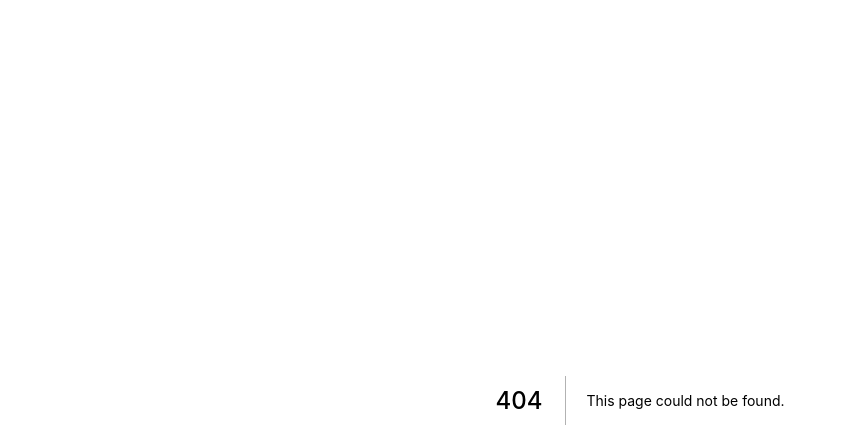
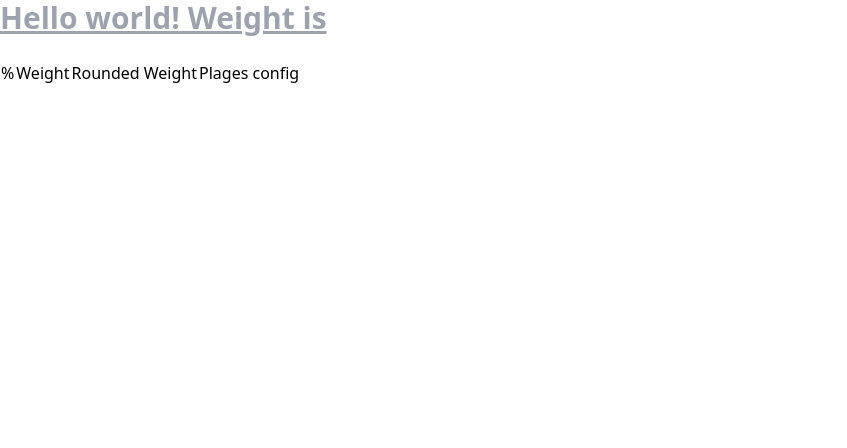
Before and after one commit to macedo/myplatecalculator.app, a Next.js app: page /percentages in a window 1280 px wide. Before the commit this address had no page. Shown: the top 448 px of the page, without its empty margins (0-847 px from the left). Built offline with nearby package versions, Linux system fonts and the light colour scheme.

Commit message:
feat: percentages page

```diff
--- a/pages/index.tsx
+++ b/pages/index.tsx
@@ -1,136 +1,30 @@
 import type { NextPage } from 'next';
 import React, { useEffect, useState } from 'react';
-import { ColumnDef, flexRender, getCoreRowModel, useReactTable } from '@tanstack/react-table';
 import Head from 'next/head';
 
-import calculatePlates from '../src/calculatePlates';
+import {
+  calculatePlates
+} from '../src/calculatePlates';
 
-interface PlatesConfig {
-  [key: number]: number
-}
-
-type RowData= {
-   percentage: number,
-   weight: number,
-   platesConfig: PlatesConfig
-};
-
-type TableProps<TData> = {
-  data: TData[],
-  columns: ColumnDef<TData>[]
-};
-
-const columns: ColumnDef<RowData>[] = [
-  {
-    accessorKey: 'percentage',
-    header: '%',
-    cell: (props) => {
-        return `${props.getValue()}%`;
-    }
-  },
-  {
-    accessorKey: 'weight',
-    header: 'Weight',
-    cell: (props) => {
-       return `${props.getValue()} LB`;
-    }
-  },
-  {
-    accessorKey: 'platesConfig',
-    header: 'Plages config',
-    cell: (props) => {
-      const platesConfig: PlatesConfig = props.getValue() as PlatesConfig;
-
-      const items = [];
-
-      for (let plate in platesConfig) {
-        items.push(<li key={`plate-${plate}`}>{`${platesConfig[plate]} x ${plate} LB`}</li>);
-      }
-
-      return (
-        <ul>
-          {items}
-        </ul>
-      );
-    }
-  }
-];
-
-const Table: Function = ({data, columns}: TableProps<any>): JSX.Element=> {
-  const table = useReactTable<any>({
-    data,
-    columns,
-    getCoreRowModel: getCoreRowModel(),
-  });
-
-  return (
-    <table>
-      <thead>
-        {table.getHeaderGroups().map(headerGroup => (
-          <tr key={headerGroup.id}>
-            {headerGroup.headers.map(header => {
-              return (
-                <td key={header.id}>
-                  {flexRender(
-                    header.column.columnDef.header,
-                    header.getContext()
-                  )}
-                </td>
-              );
-            })}
-          </tr>
-        ))}
-      </thead>
-      <tbody>
-        {table.getRowModel().rows.map(row => {
-          return (
-            <tr key={row.id}>
-              {row.getVisibleCells().map(cell => {
-                return (
-                  <td key={cell.id}>
-                    {flexRender(
-                      cell.column.columnDef.cell,
-                      cell.getContext()
-                    )}
-                  </td>
-                );
-              })}
-            </tr>
-          );
-        })}
-      </tbody>
-    </table>
-  );
-};
-
+const availablePlates: number[][] =  [[45, 10], [35, 10], [25,10], [15, 10], [10, 10], [5, 10]];
 const barbellWeight: number = 45;
-const percentages: number[] = [105, 100, 90 , 80, 70, 60, 50];
 
 const Home: NextPage = () => {
 
-  const [weight, setWeight] = useState<string>();
+  const [platesConfig, setPlatesConfig] = useState<number[][]>([]);
 
-  const [data, setData] = useState<RowData[]>([]);
+  const [weight, setWeight] = useState<number>();
 
   useEffect(() => {
     if (weight) {
-
-      setData(
-        percentages.map((value) => {
-          const pWeight = value * Number(weight) / 100;
-          return {
-            percentage: value,
-            weight: pWeight,
-            platesConfig: calculatePlates(pWeight - barbellWeight, [[45, 10], [35, 10], [25,10]])
-          };
-        })
-      );
+      let pConfig = calculatePlates(weight - barbellWeight, availablePlates);
+      if (pConfig) { setPlatesConfig(pConfig); }
     }
   }, [weight]);
 
-
-  const onChange = (event: React.ChangeEvent<HTMLInputElement>) => {
-    setWeight(event.target.value);
+  const weightInputHandler = (event: React.ChangeEvent<HTMLInputElement>) => {
+    const enteredWeight = Number(event.target.value);
+    setWeight(enteredWeight);
   };
 
   return (
@@ -143,12 +37,18 @@ const Home: NextPage = () => {
 
       <main>
         <h1 className="text-3xl font-bold underline text-gray-400">
-
-        Hello world! Weight is {weight}
+          Hello world! Weight is {weight}
         </h1>
 
-        <input type="number" onChange={onChange}/>
-        <Table columns={columns} data={data} />
+        <input type="number" min={barbellWeight} step={10} onChange={weightInputHandler} />
+
+        <ul>
+          {platesConfig.map((plates, i) => {
+            return(
+              <li key={i}>{`${plates[1]} x ${plates[0]} LB`}</li>
+            );
+          })}
+        </ul>
       </main>
     </div>
   );
--- /dev/null
+++ b/pages/percentages.tsx
@@ -0,0 +1,176 @@
+import type { NextPage } from 'next';
+import React, { useEffect, useState } from 'react';
+import { ColumnDef, flexRender, getCoreRowModel, useReactTable } from '@tanstack/react-table';
+import Head from 'next/head';
+
+import {calculatePlates} from '../src/calculatePlates';
+
+interface PlatesConfig {
+  [key: number]: number
+}
+
+type RowData= {
+   percentage: number,
+   weight: number,
+   roundedWeight: number,
+   platesConfig: PlatesConfig
+};
+
+type TableProps<TData> = {
+  data: TData[],
+  columns: ColumnDef<TData>[]
+};
+
+const columns: ColumnDef<RowData>[] = [
+  {
+    accessorKey: 'percentage',
+    header: '%',
+    cell: (props) => {
+        return `${props.getValue()}%`;
+    }
+  },
+  {
+    accessorKey: 'weight',
+    header: 'Weight',
+    cell: (props) => {
+       return `${props.getValue()} LB`;
+    }
+  },
+  {
+    accessorKey: 'roundedWeight',
+    header: 'Rounded Weight',
+    cell: (props) => {
+       return `${props.getValue()} LB`;
+    }
+  },
+  {
+    accessorKey: 'platesConfig',
+    header: 'Plages config',
+    cell: (props) => {
+      const platesConfig: PlatesConfig = props.getValue() as PlatesConfig;
+
+      const items = [];
+
+      for (let plate in platesConfig) {
+        items.push(<li key={`plate-${plate}`}>{`${platesConfig[plate]} x ${plate} LB`}</li>);
+      }
+
+      return (
+        <ul>
+          {items}
+        </ul>
+      );
+    }
+  }
+];
+
+const Table: Function = ({data, columns}: TableProps<any>): JSX.Element=> {
+  const table = useReactTable<any>({
+    data,
+    columns,
+    getCoreRowModel: getCoreRowModel(),
+  });
+
+  return (
+    <table>
+      <thead>
+        {table.getHeaderGroups().map(headerGroup => (
+          <tr key={headerGroup.id}>
+            {headerGroup.headers.map(header => {
+              return (
+                <td key={header.id}>
+                  {flexRender(
+                    header.column.columnDef.header,
+                    header.getContext()
+                  )}
+                </td>
+              );
+            })}
+          </tr>
+        ))}
+      </thead>
+      <tbody>
+        {table.getRowModel().rows.map(row => {
+          return (
+            <tr key={row.id}>
+              {row.getVisibleCells().map(cell => {
+                return (
+                  <td key={cell.id}>
+                    {flexRender(
+                      cell.column.columnDef.cell,
+                      cell.getContext()
+                    )}
+                  </td>
+                );
+              })}
+            </tr>
+          );
+        })}
+      </tbody>
+    </table>
+  );
+};
+
+const availablePlates: number[][] =  [[45, 10], [35, 10], [25, 10], [15, 10], [10, 10], [5, 10]];
+const barbellWeight: number = 45;
+const percentages: number[] = [105, 100, 90 , 80, 70, 60, 50];
+
+const roundedWeight: Function = (weight: number, minPlate: number): number => {
+  if (weight % minPlate === 0) return weight;
+  if (minPlate < 0) return 0;
+
+  return Math.floor(weight / minPlate) * minPlate + minPlate;
+};
+
+const Percentages: NextPage = () => {
+
+  const [weight, setWeight] = useState<string>();
+
+  const [data, setData] = useState<RowData[]>([]);
+
+  useEffect(() => {
+    if (weight) {
+      setData(
+        percentages.map((value) => {
+          let pWeight = value * Number(weight) / 100;
+          let rWeight = roundedWeight(pWeight, 5);
+          let plates = calculatePlates(rWeight - barbellWeight, availablePlates);
+
+          return {
+            percentage: value,
+            weight: pWeight,
+            roundedWeight: rWeight,
+            platesConfig: plates
+          };
+        })
+      );
+    }
+  }, [weight]);
+
+
+  const onChange = (event: React.ChangeEvent<HTMLInputElement>) => {
+    setWeight(event.target.value);
+  };
+
+  return (
+    <div>
+      <Head>
+        <title>Create Next App</title>
+        <meta name="description" content="Generated by create next app" />
+        <link rel="icon" href="/favicon.ico" />
+      </Head>
+
+      <main>
+        <h1 className="text-3xl font-bold underline text-gray-400">
+
+        Hello world! Weight is {weight}
+        </h1>
+
+        <input type="number" onChange={onChange}/>
+        <Table columns={columns} data={data} />
+      </main>
+    </div>
+  );
+};
+
+export default Percentages;
--- a/src/calculatePlates.tsx
+++ b/src/calculatePlates.tsx
@@ -1,20 +1,24 @@
-const calculatePlates: Function = (weight: number, availablePlates: number[][]) => {
+export const calculatePlates: Function = (weight: number, availablePlates: number[][]) => {
     const [[plate, number], ...rest] = availablePlates;
 
     let n = Math.floor(weight / plate);
     if (n % 2 !== 0) n -= 1;
 
     if (rest.length === 0) {
-        if (weight === 0) return { [plate]: 0 };
-        if ((weight % plate) > 0 || (weight * number) < weight ) return;
-        return { [plate]: weight / plate };
+        if (weight === 0) return [[plate, 0]];
+        if ((weight % plate) > 0 || (weight * number) < weight ) return [];
+
+        n = Math.floor(weight / plate);
+        if (n % 2 !== 0) n += 1;
+
+        return [[plate, n]];
     }
 
     const count = Math.min(number, n);
     for (let i = count; i >= 0; i-=2) {
         let result = calculatePlates(weight - i * plate, rest);
-        if (result) return { [plate]: i, ...result };
+        if (result) {
+            return [[plate, i], ...result];
+        }
     }
 };
-
-export default calculatePlates;
```
Also changed, not shown: 1 other file (tests, documents, lock files or other folders).
